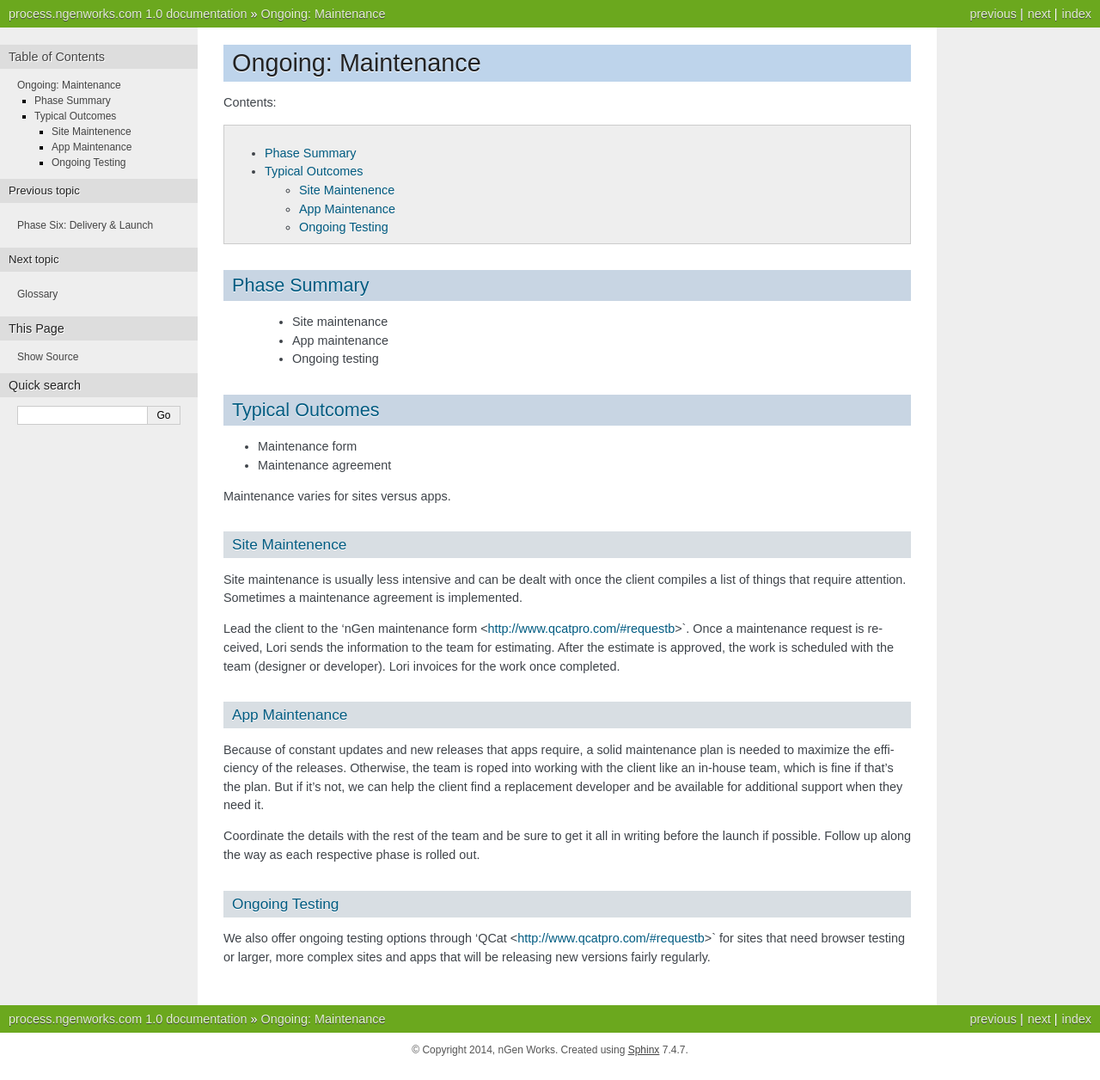
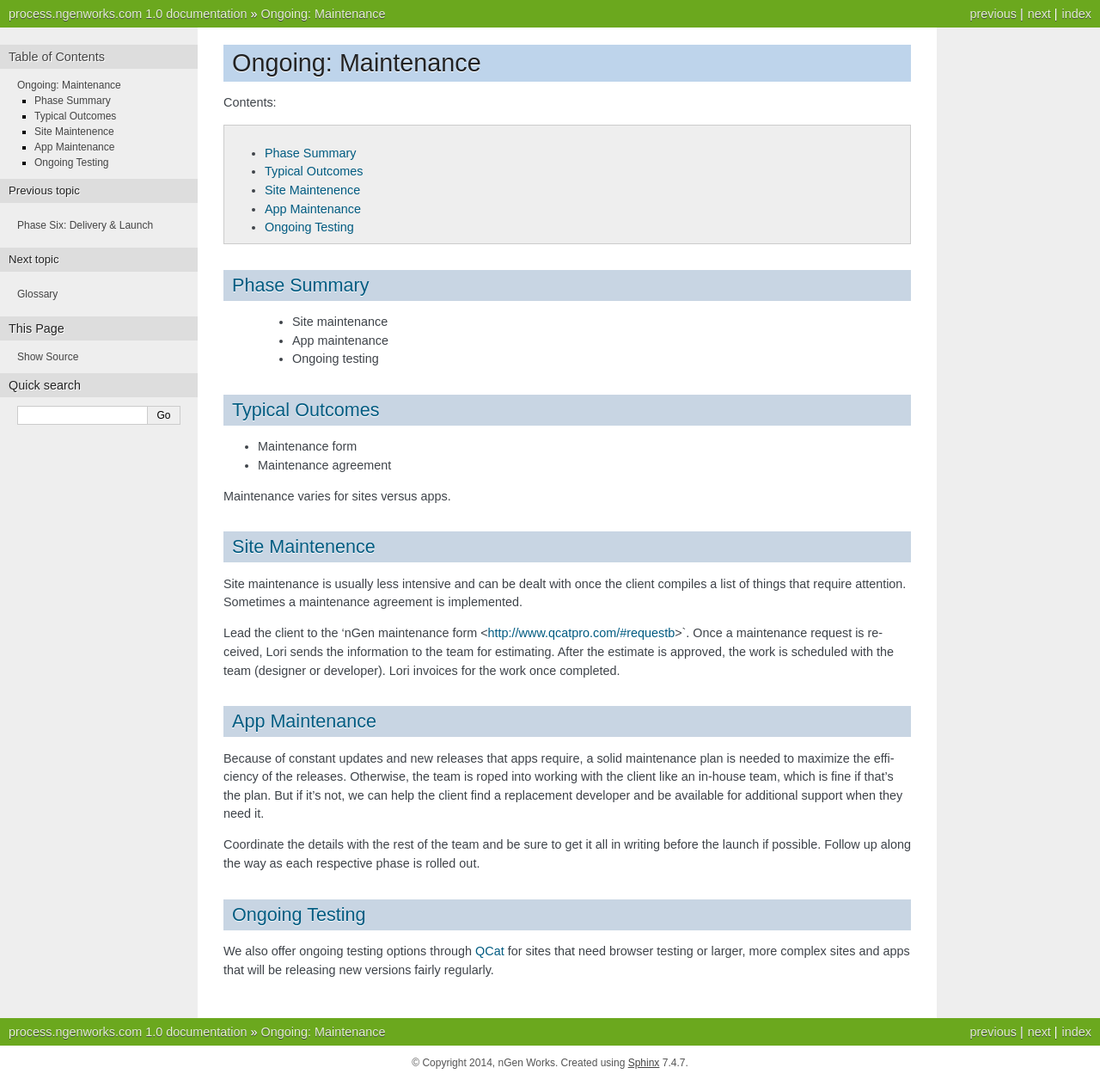
Before and after one commit to ngenworks/process.ngenworks.com, a Sphinx documentation site: the page built from docs/source/ongoing_maintenance.rst, in a window 1280 px wide. Shown: the whole page at 86% size. Built offline with Sphinx 7.4.7, drawn with Linux system fonts in a browser that asks for light colours.

Commit message:
Update ongoing_maintenance.rst

```diff
--- a/docs/source/ongoing_maintenance.rst
+++ b/docs/source/ongoing_maintenance.rst
@@ -24,21 +24,24 @@ Typical Outcomes
 
 Maintenance varies for sites versus apps.
 
+----------------
 Site Maintenence
-^^^^^^^^^^^^^^^^
+----------------
 
 Site maintenance is usually less intensive and can be dealt with once the client compiles a list of things that require attention. Sometimes a maintenance agreement is implemented.
 
 Lead the client to the 'nGen maintenance form <http://www.qcatpro.com/#requestb>`. Once a maintenance request is received, Lori sends the information to the team for estimating. After the estimate is approved, the work is scheduled with the team (designer or developer). Lori invoices for the work once completed.
 
+---------------
 App Maintenance
-^^^^^^^^^^^^^^^
+---------------
 
 Because of constant updates and new releases that apps require, a solid maintenance plan is needed to maximize the efficiency of the releases. Otherwise, the team is roped into working with the client like an in-house team, which is fine if that’s the plan. But if it's not, we can help the client find a replacement developer and be available for additional support when they need it.
 
 Coordinate the details with the rest of the team and be sure to get it all in writing before the launch if possible. Follow up along the way as each respective phase is rolled out.
 
+---------------
 Ongoing Testing
-^^^^^^^^^^^^^^^
+---------------
 
-We also offer ongoing testing options through 'QCat <http://www.qcatpro.com/#requestb>` for sites that need browser testing or larger, more complex sites and apps that will be releasing new versions fairly regularly.
+We also offer ongoing testing options through `QCat <http://www.qcatpro.com/#requestb>`_ for sites that need browser testing or larger, more complex sites and apps that will be releasing new versions fairly regularly.
```
